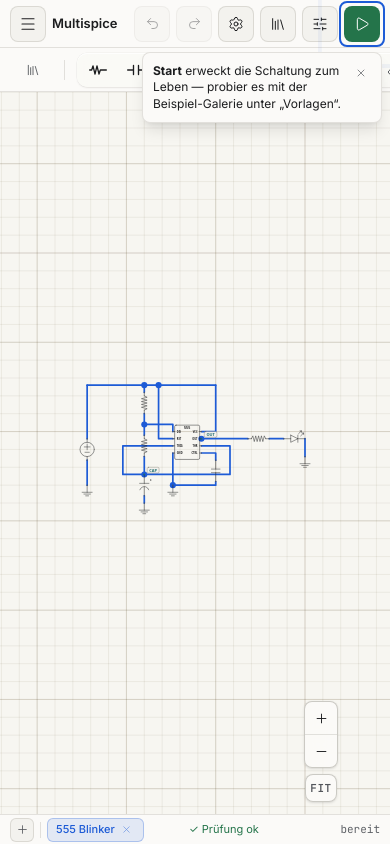
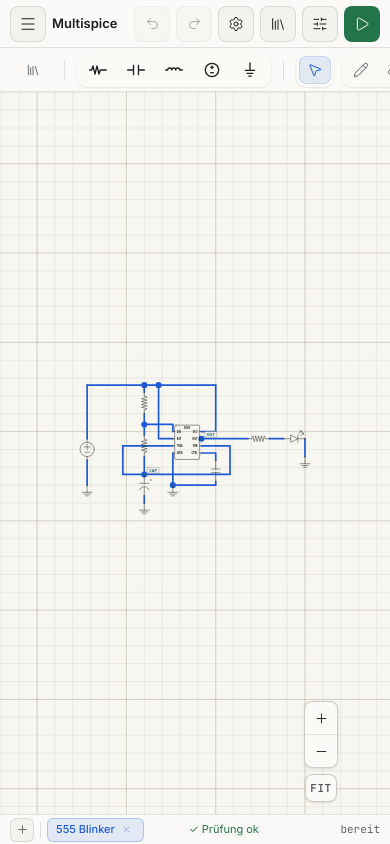
Before and after one commit to PeWieser/multispice-2, a Next.js app: page / in a window 390 px wide. Built offline with nearby package versions, Linux system fonts and the light colour scheme.

Commit message:
First-Run-Spotlight entfernt (Design erklärt sich selbst)
Co-authored-by: arena-agent <297053741+arena-agent@users.noreply.github.com>

```diff
--- a/src/components/FirstRunSpotlight.tsx
+++ /dev/null
@@ -1,115 +0,0 @@
-"use client";
-
-import { useEffect, useState } from "react";
-import { X } from "lucide-react";
-import { useEditor } from "@/state/editor";
-
-const KEY = "multispice.firstRun.spotlightDone";
-
-/**
- * S2.3: First-Run-Spotlight auf ▶ — strikt einmalig, non-modal, non-blockierend.
- * Manifest-Konformität (DESIGN §1 „keine Nudges, kein Auto-Popup"): kein Modal,
- * kein Zwang, kein Timer-Nag — ein Puls-Ring plus Hinweis-Chip, der beim ersten
- * Start, Klick oder Esc für immer verschwindet. Klicks fallen durch (außer ×).
- */
-export default function FirstRunSpotlight() {
-  const [rect, setRect] = useState<{ x: number; y: number; w: number; h: number } | null>(null);
-  const [done, setDone] = useState(() => {
-    try {
-      return typeof window === "undefined" || window.localStorage.getItem(KEY) === "1";
-    } catch {
-      return true;
-    }
-  });
-  useEffect(() => {
-    if (done) return;
-    let alive = true;
-    // Anker suchen (erster sichtbarer ▶-Button, Desktop oder Mobil).
-    const find = (): boolean => {
-      const els = Array.from(document.querySelectorAll('[data-spot="start-sim"]'));
-      const el = els.find((e) => e instanceof HTMLElement && e.offsetParent !== null) as HTMLElement | undefined;
-      if (el && alive) {
-        const r = el.getBoundingClientRect();
-        setRect({ x: r.left, y: r.top, w: r.width, h: r.height });
-        return true;
-      }
-      return false;
-    };
-    const dismiss = () => {
-      if (!alive) return;
-      try {
-        window.localStorage.setItem(KEY, "1");
-      } catch {}
-      setDone(true);
-    };
-    const onKey = (e: KeyboardEvent) => {
-      if (e.key === "Escape") dismiss();
-    };
-    // State-Updates nur aus Async-Quellen (rAF/Listener/Subscription), nie
-    // synchron im Effekt-Body (react-hooks/set-state-in-effect).
-    const timers: Array<ReturnType<typeof setTimeout>> = [];
-    const raf = requestAnimationFrame(() => {
-      if (!find()) {
-        const t = setTimeout(find, 500);
-        timers.push(t);
-      }
-    });
-    const onResize = () => find();
-    window.addEventListener("resize", onResize);
-    window.addEventListener("pointerdown", dismiss);
-    window.addEventListener("keydown", onKey);
-    // Erster Sim-Start beendet den First-Run (der Ring hat seinen Zweck erfüllt).
-    const unsub = useEditor.subscribe((s) => {
-      if (s.sim.running) dismiss();
-    });
-    return () => {
-      alive = false;
-      cancelAnimationFrame(raf);
-      for (const t of timers) clearTimeout(t);
-      window.removeEventListener("resize", onResize);
-      window.removeEventListener("pointerdown", dismiss);
-      window.removeEventListener("keydown", onKey);
-      unsub();
-    };
-  }, [done]);
-
-  if (done || !rect) return null;
-  const below = rect.y + rect.h + 148 < window.innerHeight;
-  return (
-    <div className="pointer-events-none fixed inset-0 z-popover" aria-hidden={false} role="status" aria-label="Erste Schritte">
-      {/* Puls-Ring um ▶ */}
-      <div
-        className="absolute animate-ping rounded-lg border-2 border-accent opacity-60"
-        style={{ left: rect.x - 5, top: rect.y - 5, width: rect.w + 10, height: rect.h + 10 }}
-      />
-      <div
-        className="absolute rounded-lg border-2 border-accent"
-        style={{ left: rect.x - 5, top: rect.y - 5, width: rect.w + 10, height: rect.h + 10 }}
-      />
-      {/* Hinweis-Chip (einziges klickbares Element: ×) */}
-      <div
-        className="absolute flex max-w-[240px] items-start gap-2 rounded-lg border border-hairline bg-surface p-2.5 text-xs shadow-lg"
-        style={{
-          left: Math.min(Math.max(rect.x - 60, 8), window.innerWidth - 248),
-          top: below ? rect.y + rect.h + 10 : Math.max(rect.y - 96, 8),
-        }}
-      >
-        <span className="flex-1 leading-snug">
-          <strong>Start</strong> erweckt die Schaltung zum Leben — probier es mit der Beispiel-Galerie unter „Vorlagen“.
-        </span>
-        <button
-          className="pointer-events-auto grid h-5 w-5 shrink-0 place-items-center rounded text-ink-3 hover:bg-surface-2 hover:text-ink"
-          onClick={() => {
-            try {
-              window.localStorage.setItem(KEY, "1");
-            } catch {}
-            setDone(true);
-          }}
-          aria-label="Hinweis schließen"
-        >
-          <X size={12} />
-        </button>
-      </div>
-    </div>
-  );
-}
--- a/src/components/Workbench.tsx
+++ b/src/components/Workbench.tsx
@@ -11,7 +11,6 @@ import ComponentStrip from "./ComponentStrip";
 import DrawingTools from "./DrawingTools";
 import LibraryPalette from "./LibraryPalette";
 import Inspector from "./Inspector";
-import FirstRunSpotlight from "./FirstRunSpotlight";
 import ScreenReaderStatus from "./ScreenReaderStatus";
 import { engine, useEditor, ThemePref } from "@/state/editor";
 import { useIsMobile, useIsTablet, useIsPortrait, useMediaQuery } from "@/lib/hooks/useMediaQuery";
@@ -430,7 +429,6 @@ export default function Workbench() {
         )}
         <ExtractPartDialog />
         <UndoToast />
-      <FirstRunSpotlight />
       <PrintSheet />
       </div>
     );
@@ -469,7 +467,6 @@ export default function Workbench() {
         )}
         <ExtractPartDialog />
         <UndoToast />
-      <FirstRunSpotlight />
       <PrintSheet />
       </div>
     );
@@ -518,7 +515,6 @@ export default function Workbench() {
       )}
       <ExtractPartDialog />
       <UndoToast />
-      <FirstRunSpotlight />
       <PrintSheet />
     </div>
   );
```
